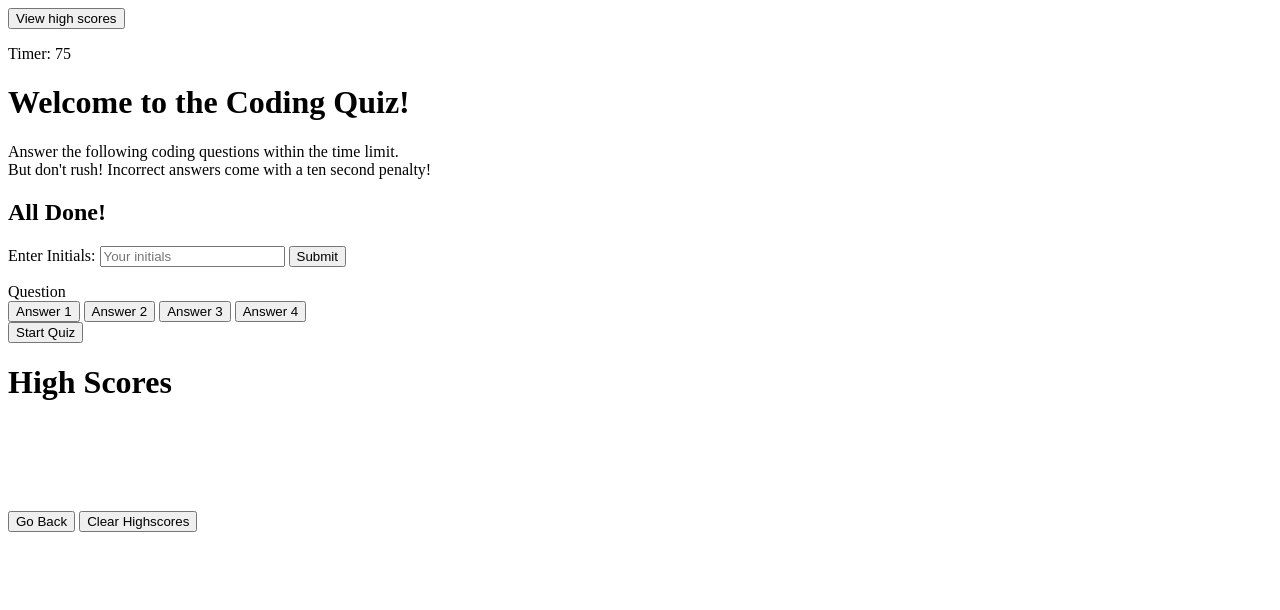
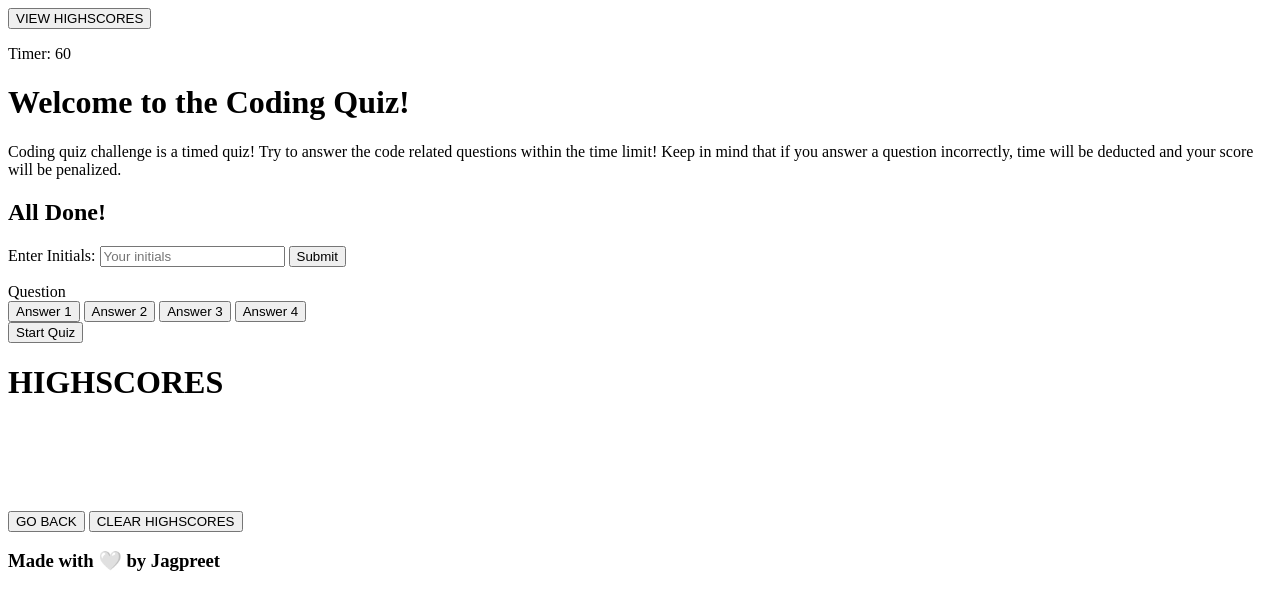
Before and after one commit to JagpreetRandio/fun-quiz-challenge, a plain HTML site: page index.html in a window 1280 px wide. Drawn offline with Linux system fonts and the light colour scheme.

Commit message:
my code wasn't working so im starting over lol

```diff
--- a/index.html
+++ b/index.html
@@ -12,18 +12,19 @@
 <body>
     <header class="header">
         <button id="highscore">
-            View high scores
+            VIEW HIGHSCORES
         </button>
-        <p id="timer">Timer: 75</p>
+        <p id="timer">Timer: 60</p>
     </header>
 
     <!-- Welcome Page -->
     <div id ="container" class="container">
         <div id="welcome-page" class="welcome-page">
             <h1 class="welcome">Welcome to the Coding Quiz!</h1>
-            <p>Answer the following coding questions within the time limit.</br>But don't rush! Incorrect answers come
-                with
-                a ten second penalty!</p>
+            <p>Coding quiz challenge is a timed quiz!
+                Try to answer the code related questions within the time limit!
+                Keep in mind that if you answer a question incorrectly,
+                time will be deducted and your score will be penalized.</p>
         </div>
 
         <!-- End Page -->
@@ -56,10 +57,10 @@
 
     <!-- Score Page -->
     <div id="high-scores" class="score-card hide">
-        <h1>High Scores</h1>
+        <h1>HIGHSCORES</h1>
         <div id="scores-list" class="scores">
 
-
+    <!-- line breaks in code  -->
             </br>
             </br>
 
@@ -68,10 +69,15 @@
             </br>
             </br>
 
-            <a href="index.html"><button id="back">Go Back</button></a>
-            <button id="clear">Clear Highscores</button>
+            <a href="index.html"><button id="back">GO BACK</button></a>
+            <button id="clear">CLEAR HIGHSCORES</button>
         </div>
     </div>
+    <footer id="footer">
+        <h3>
+        Made with 🤍️ by Jagpreet
+        </h3>
+        </footer>
 
     <script src="assets/JS/script.js"></script>
 </body>
```
